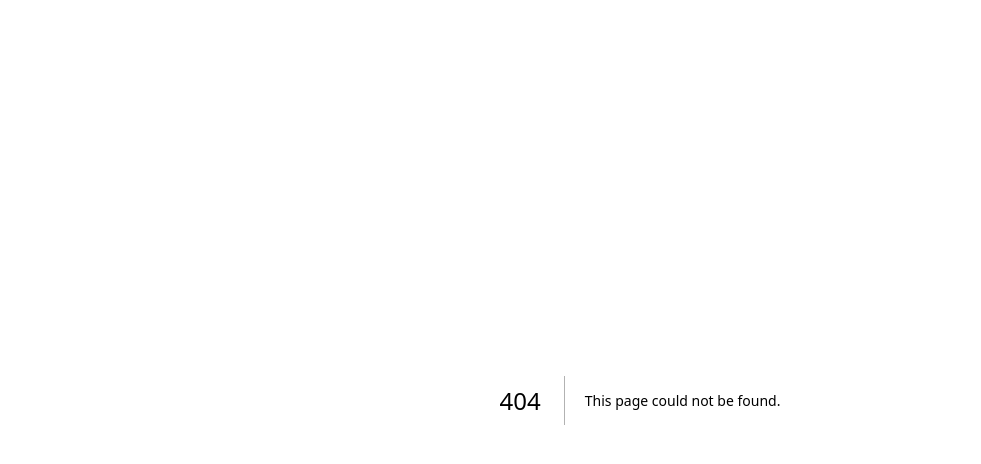
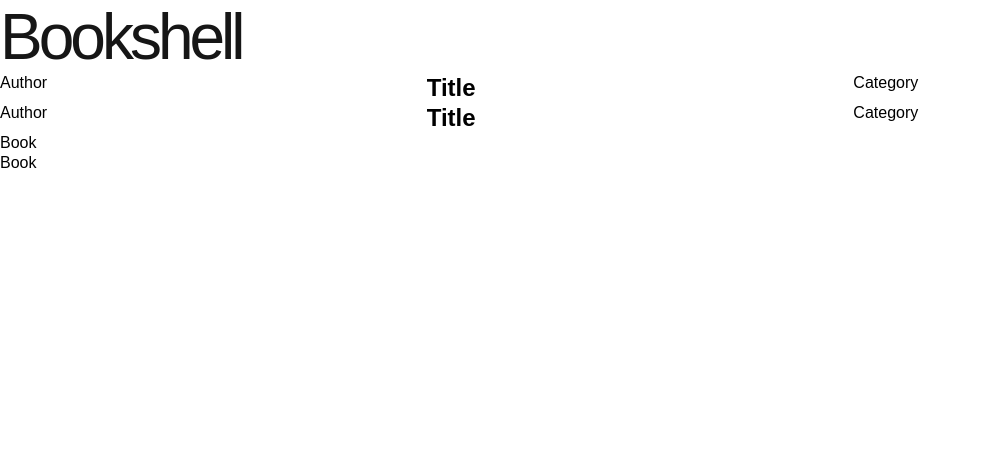
Before and after one commit to clearasvodka/clearasvodka.github.io, a Next.js app: page /bookshell in a window 1280 px wide. Before the commit this address had no page. Shown: the top 464 px of the page, without its empty margins (0-981 px from the left). Built offline with nearby package versions, Linux system fonts and the light colour scheme; a web font is replaced by a local one.

Commit message:
Add pages

```diff
--- /dev/null
+++ b/src/app/bookshell/page.tsx
@@ -0,0 +1,25 @@
+export default function Page() {
+  return (
+    <main>
+      <h1>Bookshell</h1>
+      <div className="bookshell">
+        <div className="book">
+          <div className="book-author">Author</div>
+          <div className="book-title">
+            <h2>Title</h2>
+          </div>
+          <div className="book-category">Category</div>
+        </div>
+        <div className="book">
+          <div className="book-author">Author</div>
+          <div className="book-title">
+            <h2>Title</h2>
+          </div>
+          <div className="book-category">Category</div>
+        </div>
+        <div className="book">Book</div>
+        <div className="book">Book</div>
+      </div>
+    </main>
+  );
+}
--- a/src/app/globals.css
+++ b/src/app/globals.css
@@ -16,3 +16,21 @@
   -moz-osx-font-smoothing: grayscale;
   -webkit-text-size-adjust: 100%;
 }
+
+h1 {
+  font-size: 64px;
+  font-weight: 500;
+  letter-spacing: -4px;
+  color: #161616;
+}
+
+.bookshell {
+  margin: auto;
+  display: grid;
+  row-gap: 2px;
+}
+
+.book {
+  display: grid;
+  grid-template-columns: repeat(3, 1fr);
+}
--- a/src/app/layout.tsx
+++ b/src/app/layout.tsx
@@ -1,22 +1,19 @@
-import './globals.css'
-import type { Metadata } from 'next'
-import { Inter } from 'next/font/google'
-
-const inter = Inter({ subsets: ['latin'] })
+import "./globals.css";
+import type { Metadata } from "next";
 
 export const metadata: Metadata = {
-  title: 'Create Next App',
-  description: 'Generated by create next app',
-}
+  title: "Clear as Vodka",
+  description: "Distilled from the heart",
+};
 
 export default function RootLayout({
   children,
 }: {
-  children: React.ReactNode
+  children: React.ReactNode;
 }) {
   return (
     <html lang="en">
-      <body className={inter.className}>{children}</body>
+      <body>{children}</body>
     </html>
-  )
+  );
 }
--- a/src/app/page.tsx
+++ b/src/app/page.tsx
@@ -1,4 +1,3 @@
-import Image from "next/image";
 import styles from "./page.module.css";
 
 export default function Home() {
--- /dev/null
+++ b/src/components/NavBar/index.tsx
@@ -0,0 +1,2 @@
+import NavBar from "./NavBar";
+export default NavBar;
```
Also changed, not shown: src/components/NavBar/NavBar.tsx (added, +7 -0 lines), src/components/NavBar/navBar.css (added).
